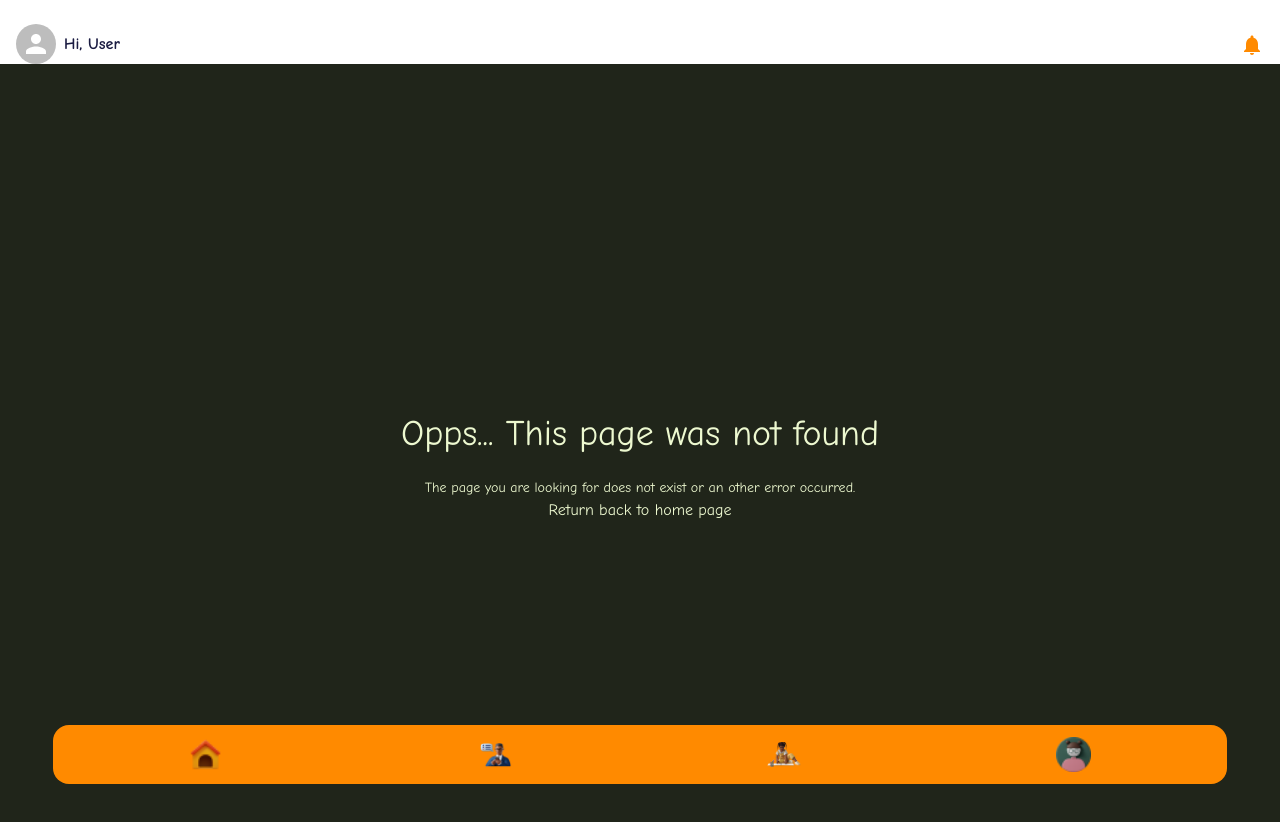
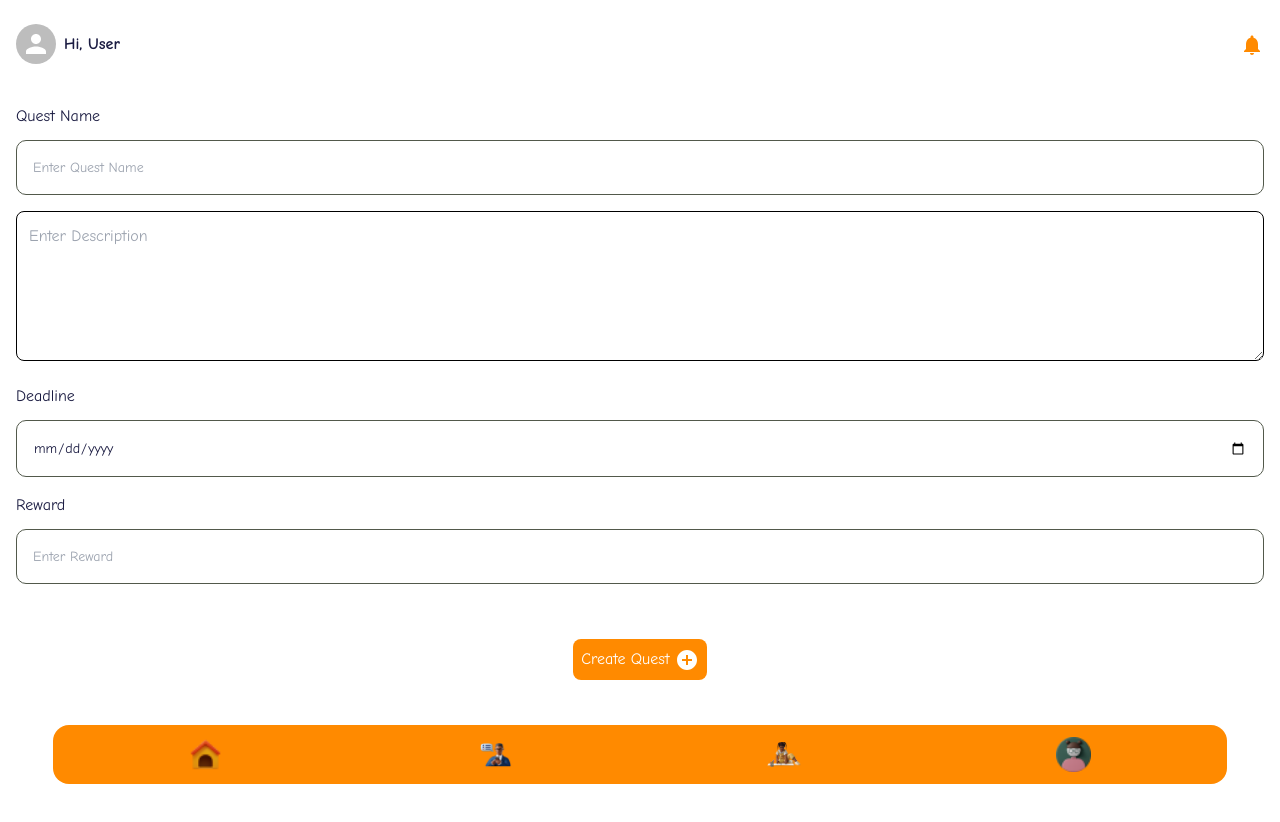
Before and after one commit to YrayPixels/Bonkhathon, a Next.js app: page /create-task in a window 1280 px wide. Before the commit this address had no page. Shown: the top 822 px of the page. After the commit the page ends 800 px from the top, so only its background shows below. Built offline with nearby package versions, Linux system fonts and the light colour scheme.

Commit message:
I added quest creation page

```diff
--- /dev/null
+++ b/src/app/create-task/page.js
@@ -0,0 +1,26 @@
+import React from 'react'
+import CustomInput from '../components/customInput/customInput'
+import { AddCircle } from '@mui/icons-material'
+
+function CreateTask() {
+
+    return (
+        <div className='px-4 w-full m-auto py-10  space-y-4'>
+
+            <CustomInput label={"Quest Name"} placeholder='Enter Quest Name' type="text" />
+            <textarea className='rounded-lg p-3 h-[150px] border-black border w-full' placeholder='Enter Description'>
+
+            </textarea>
+
+            <CustomInput label={"Deadline"} placeholder='Enter Reward' type="date" />
+            <CustomInput label={"Reward"} placeholder='Enter Reward' type="number" />
+
+            <div className='flex flex-row justify-center absolute w-full left-0 bottom-[15%]'>
+                <button className='bg-[#FF8A00] text-white p-2 rounded-lg'>Create Quest <AddCircle /> </button>
+            </div>
+
+        </div>
+    )
+}
+
+export default CreateTask
--- a/src/app/page.js
+++ b/src/app/page.js
@@ -33,8 +33,8 @@ export default function Home() {
             {splash &&
                 <div className='bg-[#FF8A00] h-screen w-full flex  flex-row justify-center items-center'>
                     <div>
-                        <p className='text-white text-[40px]'>
-                            Giggles
+                        <p className='text-white font-bold italic text-[40px]'>
+                            Chore Champ
                         </p>
                         <div className='flex flex-row justify-center'>
                             <CircularProgress sx={{ color: 'white' }} />
--- a/src/app/parent/dashboard.js
+++ b/src/app/parent/dashboard.js
@@ -69,16 +69,16 @@ export default function ParentDashboard() {
                 <div className='flex flex-row justify-between items-start'>
                     <div>
                         <h2 className='font-bold text-white text-[20px]'>Quests Assigned</h2>
-                        <p className='text-white text-center font-bold'>0</p>
+                        <p className='text-white text-center text-[24px]  font-bold'>0</p>
                     </div>
                     <div>
                         <h2 className='font-bold text-white text-[20px]'>Quests Assigned</h2>
-                        <p className='text-white text-center font-bold'>0</p>
+                        <p className='text-white text-center text-[24px] font-bold'>0</p>
                     </div>
                 </div>
 
                 <div className='w-full flex justify-center'>
-                    <button className='p-2 hover: font-bold rounded-2xl shadow bg-white'>
+                    <button onClick={() => { location.href = "/create-task" }} className='p-2 hover: font-bold rounded-2xl shadow bg-white'>
                         Create Quests
                     </button>
                 </div>
```
